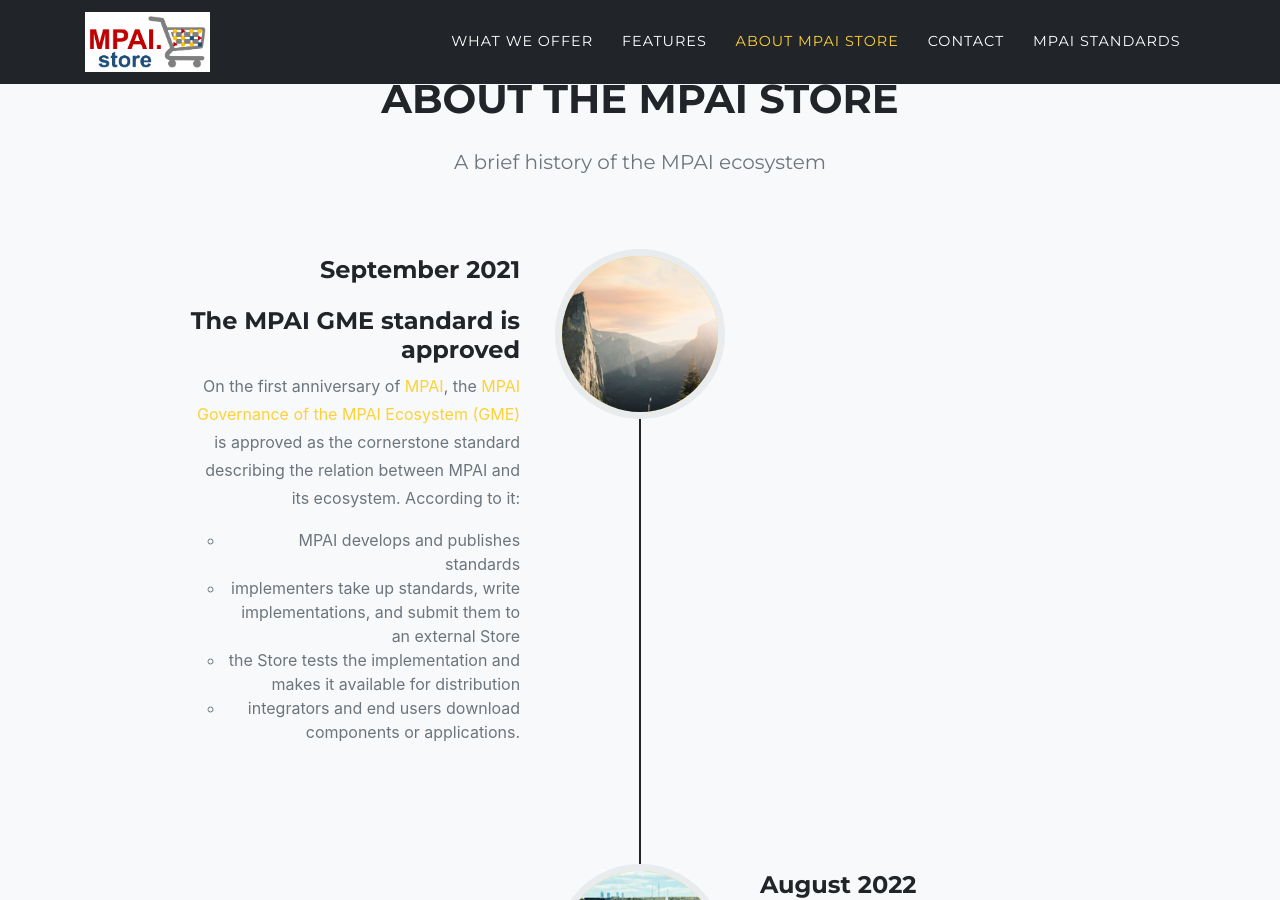
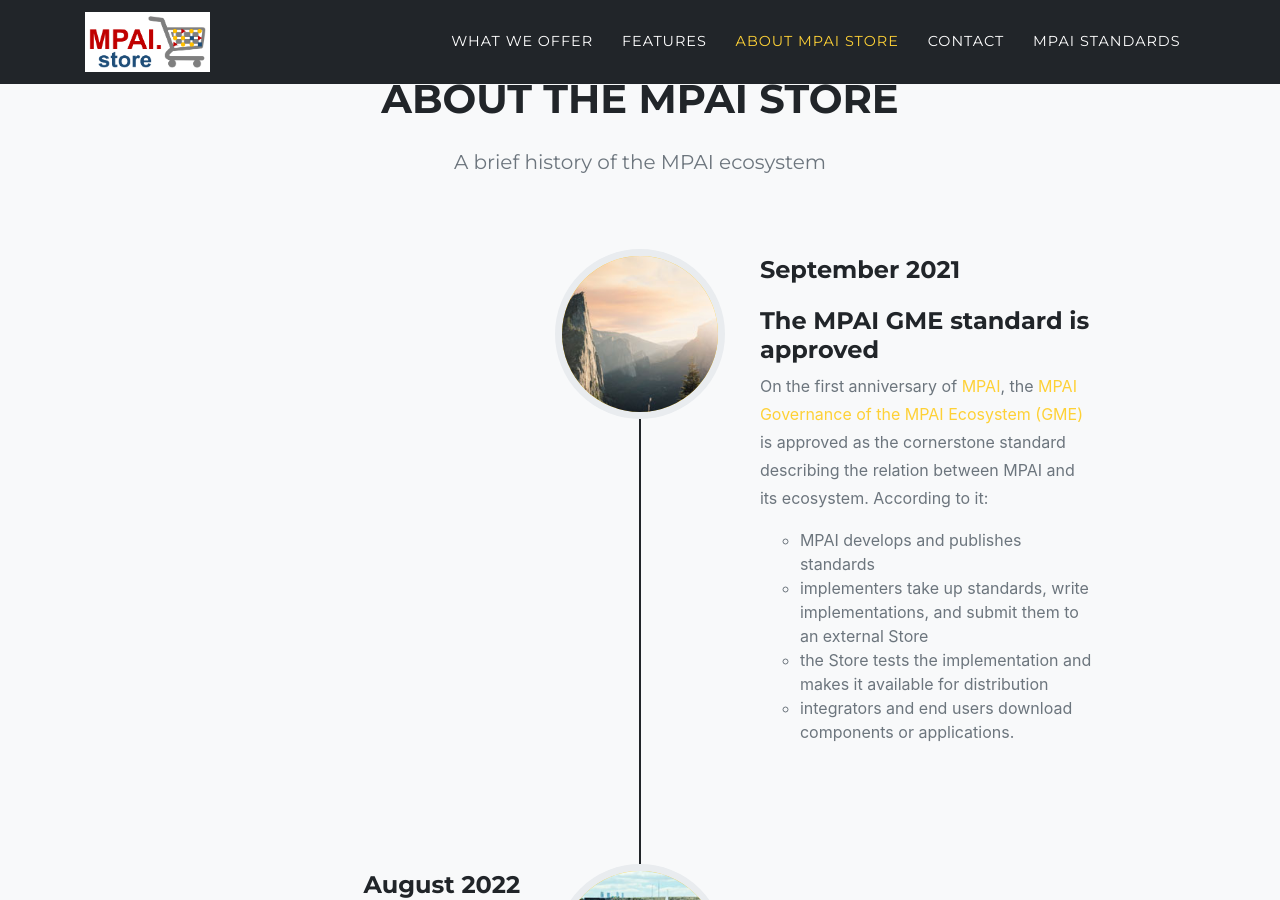
Before and after one commit to PaoloRibeca/mpai-store.github.io, a Jekyll site: the page built from index.md, in a window 1280 px wide and 900 px high, scrolled down 3088 px. Built offline with Jekyll 4.4.1, drawn with Linux system fonts in a browser that asks for light colours; some web fonts are replaced.

Commit message:
Realignment

```diff
--- a/_data/sitetext.yml
+++ b/_data/sitetext.yml
@@ -42,7 +42,7 @@
     text: "A brief history of the MPAI ecosystem"
     section: timeline
     # left is the default
-    #start_align: "left"
+    start_align: "right"
     events:
       - title: "The MPAI GME standard is approved"
         year: "September 2021"
@@ -68,7 +68,7 @@
         image: assets/img/timeline/3.jpg
         alt: image alt text
         # you can enforce the alignment
-        align: right
+        align: left
     end: "Be Part <br> of Our <br> Story!"
 
 #  clients:
```
